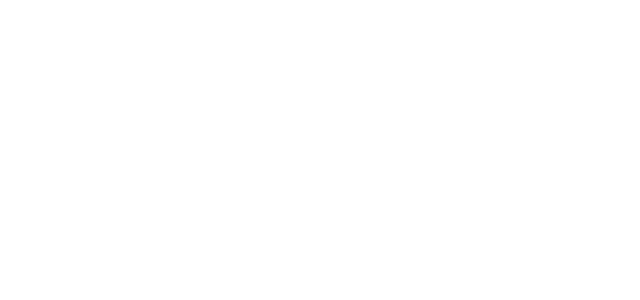
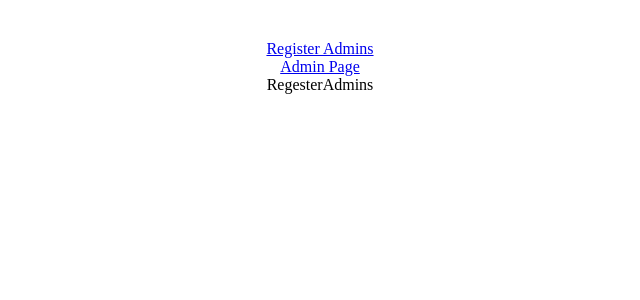
Before and after one commit to BimanGunarathne/Cake-Website, a React (Create React App) app in the folder client/: page /registeradmins in a window 1280 px wide. Shown: the top 300 px of the page, without its empty margins (320-960 px from the left). Built offline with nearby package versions, Linux system fonts and the light colour scheme.

Commit message:
create a basic admin

```diff
--- a/client/src/App.js
+++ b/client/src/App.js
@@ -1,13 +1,23 @@
 import './App.css';
+import { BrowserRouter as Router, Route, Routes, Link } from 'react-router-dom'
+import Admin from './pages/Admin';
+import RegesterAdmins from './pages/RegesterAdmins';
 
 function App() {
 
 
   return (
     <div className='App'>
-
+      <Router>
+        <Link to="/registeradmins">Register Admins</Link>
+        <Link to="/">Admin Page</Link>
+        <Routes>
+          <Route path="/" exact Component={Admin} />
+          <Route path="/registeradmins" exact Component={RegesterAdmins} />
+        </Routes>
+      </Router>
     </div>
-  )
+  );
 }
 
 export default App;
--- /dev/null
+++ b/client/src/pages/RegesterAdmins.js
@@ -0,0 +1,7 @@
+import React from 'react'
+
+function RegesterAdmins() {
+    return <div>RegesterAdmins</div>
+}
+
+export default RegesterAdmins
```
